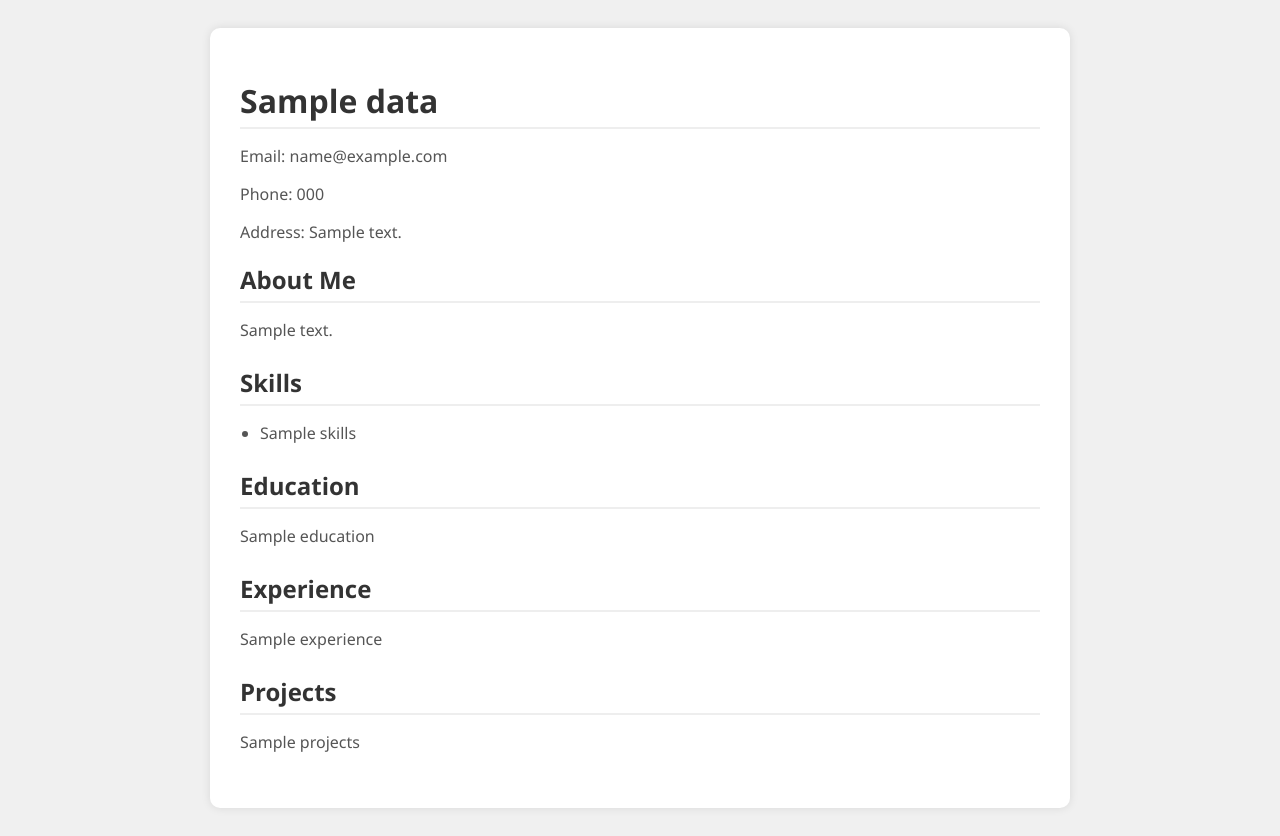
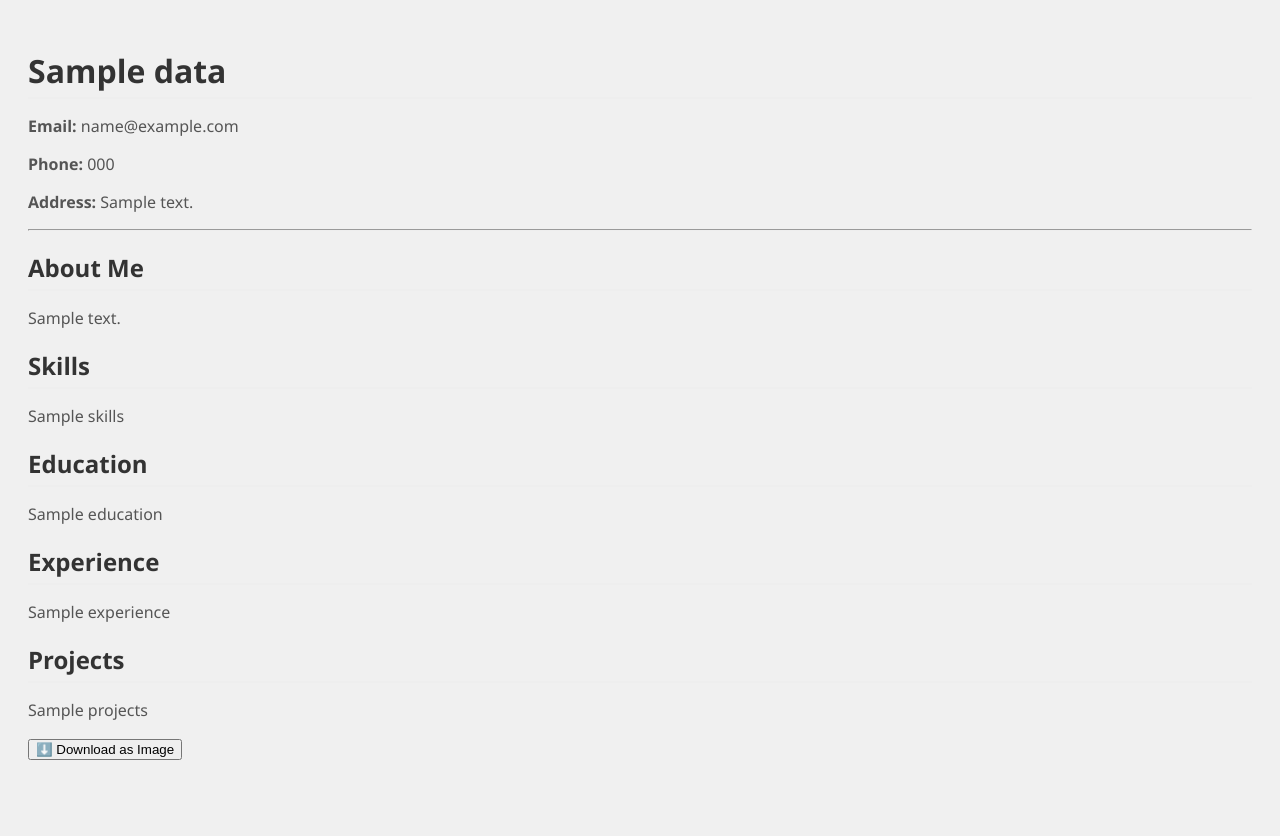
Before and after one commit to SahilCodeLab/Resume, a Flask app: template templates/template1.html in a window 1280 px wide. After the commit the page ends 760 px from the top, so only its background shows below. Run offline with Flask 3, Linux system fonts and the light colour scheme; the template is opened without the code that fills it: most values are stand-ins (such as "Sample title", 1, 10 or a date in 2020).

Commit message:
Update template1.html

```diff
--- a/templates/template1.html
+++ b/templates/template1.html
@@ -1,44 +1,46 @@
 <!DOCTYPE html>
-<html>
+<html lang="en">
 <head>
-  <title>Resume</title>
+  <meta charset="UTF-8">
+  <title>My Resume</title>
   <link rel="stylesheet" href="{{ url_for('static', filename='style.css') }}">
+  <script src="https://cdnjs.cloudflare.com/ajax/libs/html2canvas/1.4.1/html2canvas.min.js"></script>
 </head>
 <body>
-  <div class="resume-container">
+
+<div class="container">
+  <div id="resume-content" class="resume-box">
     <h1>{{ data.name }}</h1>
-    <p>Email: {{ data.email }}</p>
-    <p>Phone: {{ data.phone }}</p>
-    <p>Address: {{ data.address }}</p>
-
-    <div class="section">
+    <p><strong>Email:</strong> {{ data.email }}</p>
+    <p><strong>Phone:</strong> {{ data.phone }}</p>
+    <p><strong>Address:</strong> {{ data.address }}</p>
+    <hr>
     <h2>About Me</h2>
     <p>{{ data.about }}</p>
-    </div>
-
-    <div class="section">
     <h2>Skills</h2>
-      <ul>
-        {% for skill in data.skills.split(',') %}
-          <li>{{ skill.strip() }}</li>
-        {% endfor %}
-      </ul>
-    </div>
-
-    <div class="section">
+    <p>{{ data.skills }}</p>
     <h2>Education</h2>
     <p>{{ data.education }}</p>
-    </div>
-
-    <div class="section">
     <h2>Experience</h2>
     <p>{{ data.experience }}</p>
-    </div>
-
-    <div class="section">
     <h2>Projects</h2>
     <p>{{ data.projects }}</p>
   </div>
+
+  <button onclick="downloadResume()">⬇️ Download as Image</button>
 </div>
+
+<script>
+  function downloadResume() {
+    const resume = document.getElementById("resume-content");
+    html2canvas(resume).then(canvas => {
+      let link = document.createElement('a');
+      link.download = 'resume.png';
+      link.href = canvas.toDataURL();
+      link.click();
+    });
+  }
+</script>
+
 </body>
 </html>
```
Lines whose indentation alone changed are shown as unchanged.
